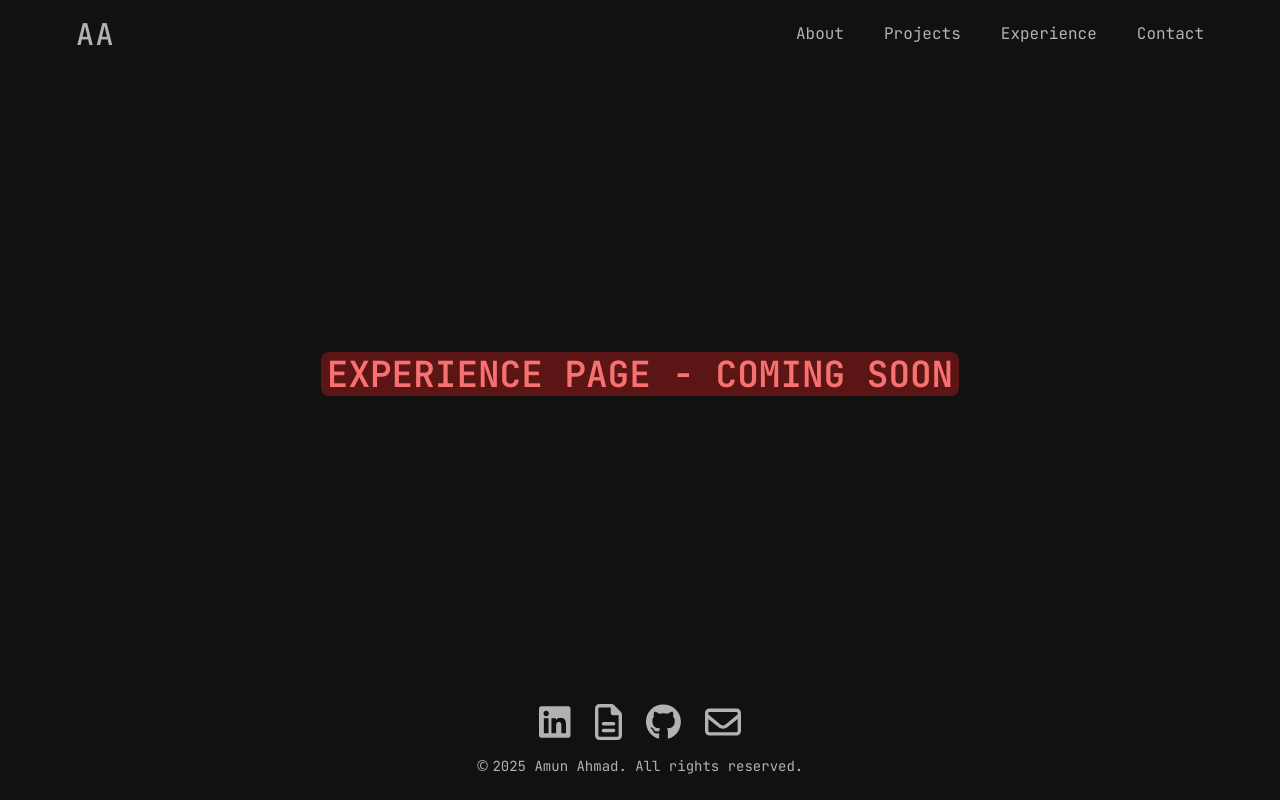
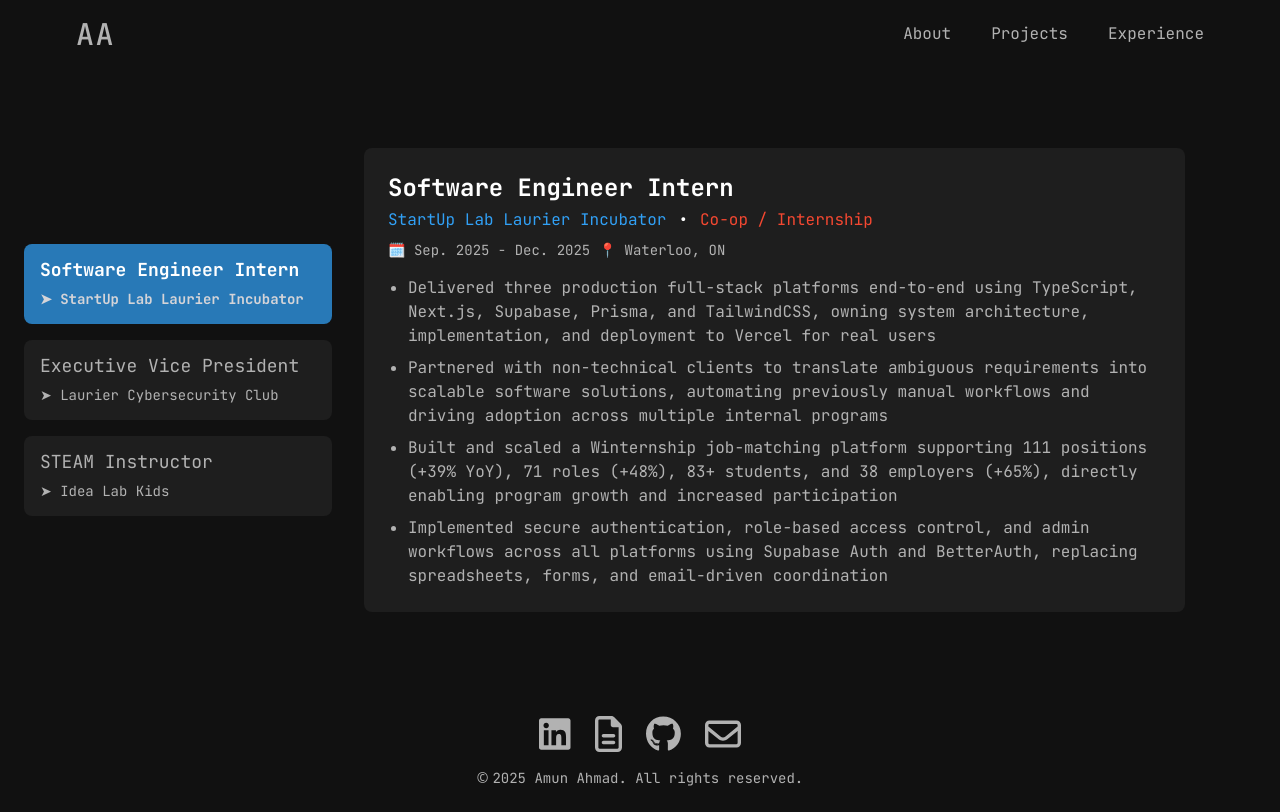
Before and after one commit to AADevelops/personal-portfolio, a React (Vite) app: page /experience in a window 1280 px wide. Built offline with nearby package versions, Linux system fonts and the light colour scheme; the HTML template or start-up script is replaced by a standard one.

Commit message:
Added some main pages and minor updates.

```diff
--- a/src/App.tsx
+++ b/src/App.tsx
@@ -7,7 +7,7 @@ import About from "@/pages/About";
 import Projects from "@/pages/Projects";
 import Experience from "@/pages/Experience";
 import Resume from "@/pages/Resume";
-import Contact from "@/pages/Contact";
+// import Contact from "@/pages/Contact";
 
 function App() {
   return (
@@ -18,7 +18,7 @@ function App() {
         <Route path="/projects" element={<Projects />} />
         <Route path="/experience" element={<Experience />} />
         <Route path="/resume" element={<Resume />} />
-        <Route path="/contact" element={<Contact />} />
+        {/* <Route path="/contact" element={<Contact />} /> */}
       </Routes>
     </BrowserRouter>
   );
--- /dev/null
+++ b/src/components/ExperienceTabs.tsx
@@ -0,0 +1,104 @@
+import { useState } from "react";
+
+const experiences = [
+  {
+    id: 2,
+    company: "StartUp Lab Laurier Incubator",
+    role: "Software Engineer Intern",
+    type: "Co-op / Internship",
+    date: "Sep. 2025 - Dec. 2025",
+    location: "Waterloo, ON",
+    description: [
+      "Delivered three production full-stack platforms end-to-end using TypeScript, Next.js, Supabase, Prisma, and TailwindCSS, owning system architecture, implementation, and deployment to Vercel for real users",
+      "Partnered with non-technical clients to translate ambiguous requirements into scalable software solutions, automating previously manual workflows and driving adoption across multiple internal programs",
+      "Built and scaled a Winternship job-matching platform supporting 111 positions (+39% YoY), 71 roles (+48%), 83+ students, and 38 employers (+65%), directly enabling program growth and increased participation",
+      "Implemented secure authentication, role-based access control, and admin workflows across all platforms using Supabase Auth and BetterAuth, replacing spreadsheets, forms, and email-driven coordination"
+    ]
+  },
+  {
+    id: 1,
+    company: "Laurier Cybersecurity Club",
+    role: "Executive Vice President",
+    date: "Sep. 2024 - Present",
+    location: "Waterloo, ON",
+    description: [
+      "Plan and lead club events collaboratively with the executive team, handling logistics, outreach, and follow-up using Notion and Google Workspace, contributing to a 60% increase in average student turnout",
+      "Direct internal operations by coordinating a cross-functional team of 3+ Vice Presidents, establishing task workflows and progress tracking systems to ensure 100% on-time delivery of all club initiatives each term",
+      "Oversee technical development of the club's online projects to facilitate collaboration, using Git and GitHub",
+      "Coordinated and hosted a cybersecurity panel and Capture-the-Flag contest with 40+ attendees by planning all logistics including food, event space booking, online platform setup, and guest speaker outreach"
+    ]
+  },
+  {
+    id: 0,
+    company: "Idea Lab Kids",
+    role: "STEAM Instructor",
+    type: "Permanent Part-Time",
+    date: "Jul. 2022 - Aug. 2023",
+    location: "Richmond Hill, ON",
+    description: [
+      "Taught Python, Roblox Lua, Scratch, and Lego WeDo Robotics to 50+ students with varying levels of experience",
+      "Mentored the students throughout their unique game design and feature implementation stages"
+    ]
+  }
+];
+
+function ExperienceTabs() {
+  const [active, setActive] = useState(0);
+
+  return (
+    <div className="mx-[calc(50%-50vw)] w-screen bg-[#111111] text-white py-20 px-6">
+      <div className="max-w-7xl mx-auto flex flex-col items-center md:flex-row gap-8">
+        <div className="md:w-1/4 flex flex-col gap-4">
+          {experiences.map((job, index) => (
+            <button
+              key={job.id}
+              onClick={() => setActive(index)}
+              className={`text-left px-4 py-3 rounded-lg transition text-lg ${
+                index === active
+                  ? "bg-[#31A0F5BA] text-white font-bold"
+                  : "bg-[#1E1E1E] text-[#B2B2B2] hover:bg-zinc-700"
+              }`}
+            >
+              {job.role} <br />
+              <span
+                className={`text-sm ${index === active ? "text-zinc-300 font-bold" : "text-[#B2B2B2]"}`}
+              >
+                {" ➤ "} {job.company}
+              </span>
+            </button>
+          ))}
+        </div>
+
+        <div
+          key={experiences[active].id}
+          className="md:w-2/3 bg-[#1E1E1E] p-6 rounded-lg transition-all duration-500 ease-in-out animate-fade-in-up"
+        >
+          <h3 className="text-2xl font-bold mb-1">
+            {experiences[active].role}
+          </h3>
+          <div className="inline-flex">
+            <p className="text-[#31A0F5] mb-2">{experiences[active].company}</p>
+            {experiences[active].type && (
+              <>
+                <p className="px-3">•</p>
+                <p className="text-[#F54831] mb-2">
+                  {experiences[active].type}
+                </p>
+              </>
+            )}
+          </div>
+          <p className="text-sm text-[#B2B2B2] mb-4">
+            🗓️ {experiences[active].date} 📍 {experiences[active].location}
+          </p>
+          <ul className="list-disc pl-5 space-y-2 text-[#B2B2B2]">
+            {experiences[active].description.map((point, i) => (
+              <li key={i}>{point}</li>
+            ))}
+          </ul>
+        </div>
+      </div>
+    </div>
+  );
+}
+
+export default ExperienceTabs;
--- a/src/components/Navbar.tsx
+++ b/src/components/Navbar.tsx
@@ -32,12 +32,12 @@ function Navbar() {
           >
             Experience
           </Link>
-          <Link
+          {/* <Link
             to="/contact"
             className="py-2 px-3 hover:text-[#31A0F5] transition"
           >
             Contact
-          </Link>
+          </Link> */}
         </nav>
       </div>
     </header>
--- a/src/pages/About.tsx
+++ b/src/pages/About.tsx
@@ -1,10 +1,10 @@
-import Navbar from "@/components/Navbar.tsx";
-import Tag from "@/components/Tag.tsx";
-import Footer from "@/components/Footer.tsx";
+import Navbar from "@/components/Navbar";
+import Tag from "@/components/Tag";
+import Footer from "@/components/Footer";
 
 function About() {
   return (
-    <div className="min-h-screen flex flex-col">
+    <div className="min-h-screen overflow-hidden flex flex-col">
       <Navbar />
       <div className="bg-[#111111] font-mono text-white flex flex-col flex-1 items-center justify-center space-y-6">
         <h1 className="sm:text-4xl font-semibold">
--- a/src/pages/Contact.tsx
+++ b/src/pages/Contact.tsx
@@ -1,6 +1,6 @@
-import Navbar from "@/components/Navbar.tsx";
-import Tag from "@/components/Tag.tsx";
-import Footer from "@/components/Footer.tsx";
+import Navbar from "@/components/Navbar";
+import Tag from "@/components/Tag";
+import Footer from "@/components/Footer";
 
 function Contact() {
   return (
--- a/src/pages/Experience.tsx
+++ b/src/pages/Experience.tsx
@@ -1,15 +1,13 @@
-import Navbar from "@/components/Navbar.tsx";
-import Tag from "@/components/Tag.tsx";
-import Footer from "@/components/Footer.tsx";
+import Navbar from "@/components/Navbar";
+import ExperienceTabs from "@/components/ExperienceTabs";
+import Footer from "@/components/Footer";
 
 function Experience() {
   return (
-    <div className="min-h-screen flex flex-col">
+    <div className="min-h-screen overflow-hidden flex flex-col">
       <Navbar />
       <div className="bg-[#111111] font-mono text-white flex flex-col flex-1 items-center justify-center space-y-6">
-        <h1 className="sm:text-4xl font-semibold">
-          <Tag label="EXPERIENCE PAGE - COMING SOON" preset="red" />
-        </h1>
+        <ExperienceTabs />
       </div>
       <Footer />
     </div>
--- a/src/pages/Home.tsx
+++ b/src/pages/Home.tsx
@@ -20,14 +20,15 @@ function Home() {
     [
       "I'm the ",
       <Tag label="Founder" preset="green" />,
-      " of a Business Intelligence & Data Analytics ",
-      <Tag label="Stealth Startup" preset="red" />
+      " of a Business Intelligence & Data Analytics startup, ",
+      <Tag label="DataFloat" preset="blue" />
     ],
     [
-      "Currently Learning Desktop Application Development with ",
-      <Tag label="Rust" preset="orange" />,
+      "Currently Learning ",
+      <Tag label="AI Agent" preset="orange" />,
       " & ",
-      <Tag label="Tauri" preset="blue" />
+      <Tag label="API" preset="blue" />,
+      " Development"
     ],
     [
       "Interested in Entrepreneurship, AI/ML, Big Data, Cybersecurity & Finance"
@@ -70,16 +71,16 @@ function Home() {
 
         {/* OG: mb-10 */}
         <Tag
-          label="- Currently Seeking Fall 2025 Internship -"
+          label="- Currently Seeking Summer 2026 Internship -"
           preset="yellow"
           custom="mb-5 text-[15px] sm:mb-5 sm:text-lg"
         />
 
-        <Tag
+        {/* <Tag
           label="* WARNING: Website NOT complete. *"
           preset="red"
           custom="mb-10 text-[15px] sm:mb-5 sm:text-lg"
-        />
+        /> */}
 
         <div className="flex flex-col space-y-6 sm:flex-row sm:space-x-4 sm:space-y-0">
           <Button
```
